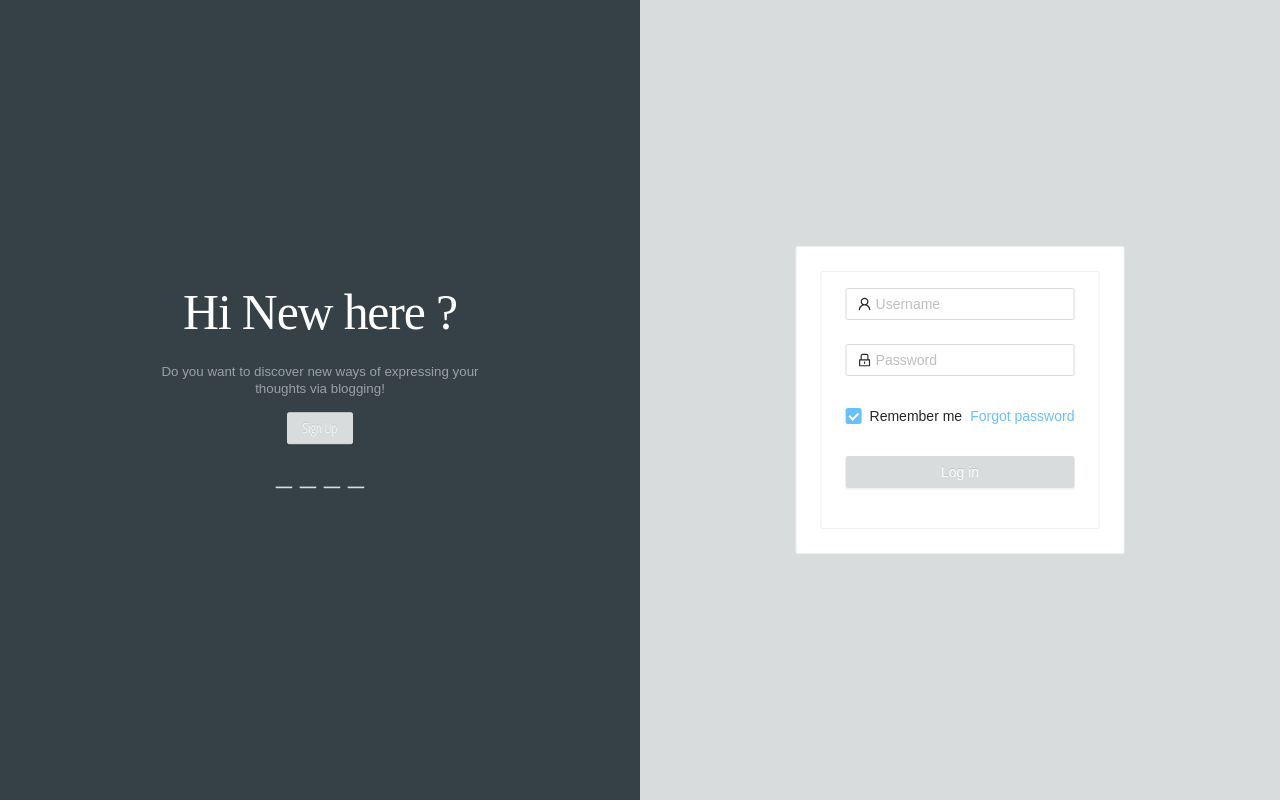
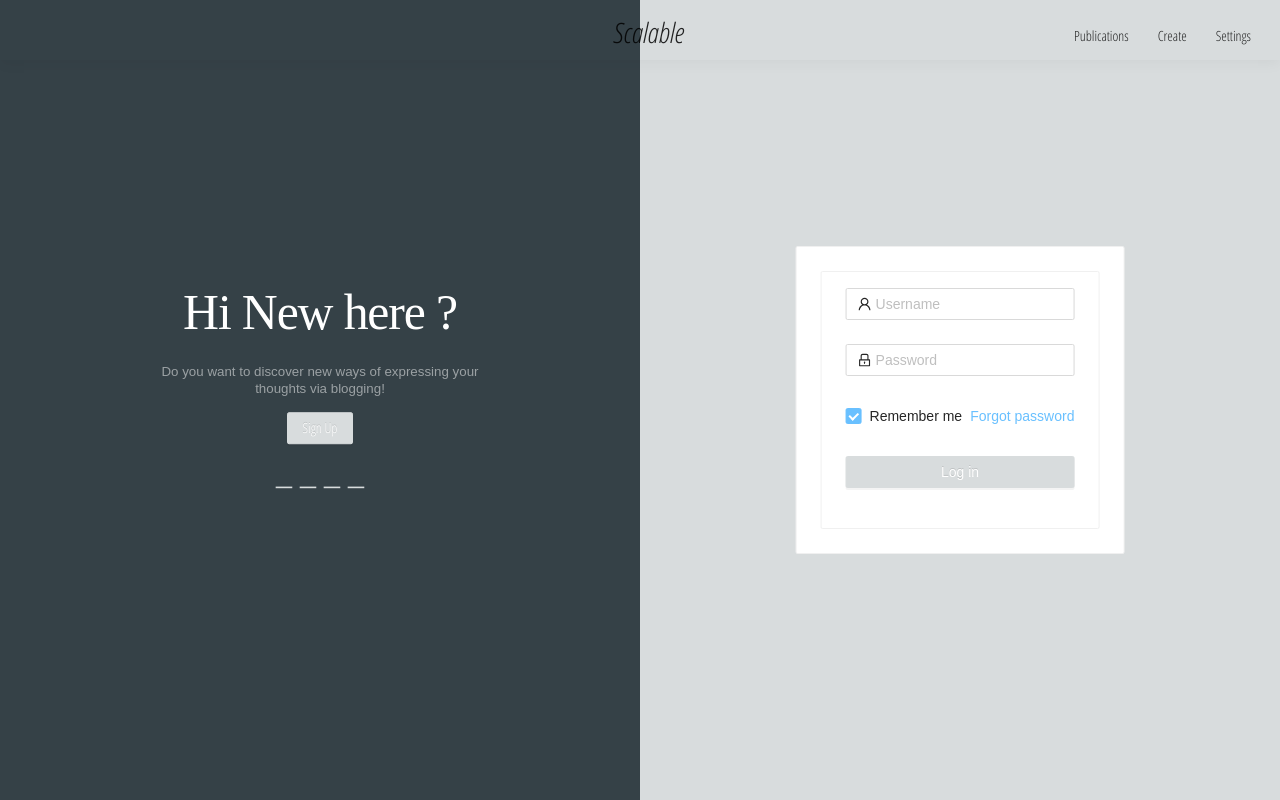
Before and after one commit to gloriaconcepto/scalableBlogUserPortal, a React (Create React App) app: page / in a window 1280 px wide. Built offline with nearby package versions, Linux system fonts and the light colour scheme.

Commit message:
Header template component added

```diff
--- a/src/App.js
+++ b/src/App.js
@@ -4,10 +4,11 @@ import "antd/dist/antd.css";
 //import 'antd/dist/antd.css';
 //import ManageLoginPages from "./components/logins";
 import Routes from "./components/Router/Router";
-import { Router,BrowserRouter } from "react-router-dom";
+import { BrowserRouter } from "react-router-dom";
 
 // import { Button } from "antd";
 import "./App.less";
+import "../src/components/css/layout.css";
 export const history = createBrowserHistory();
 
 function App() {
--- /dev/null
+++ b/src/components/Header/header.css
@@ -0,0 +1,40 @@
+.headerContainer{
+    width: 100%;
+  position: fixed;
+  top: 0;
+  height: 60px;
+  z-index: 101;
+  box-shadow: 0 2px 15px 0 rgba(0, 0, 0, 0.05);
+}
+
+.menu-horizontal{
+    display: -webkit-box;
+    display: -ms-flexbox;
+    display: flex;
+    -webkit-box-align: center;
+    -ms-flex-align: center;
+    align-items: center;
+    margin: 0;
+}
+
+.top_right{
+    position: absolute;
+    right: 0;
+    display: flex;
+    /* margin-right: 98px; */
+    bottom: 13px;
+    flex-wrap: wrap;
+    justify-content: center;
+}
+
+.top_right_Items{
+    flex-grow: 1;
+    margin-right: 29px;
+}
+
+.top_left{
+    margin-top: 16px;
+    margin-left: 17px;
+    font-style: italic;
+
+}
--- /dev/null
+++ b/src/components/Header/index.js
@@ -0,0 +1,18 @@
+import React, { memo } from "react";
+import "./header.css";
+const ManagedHeader = memo((props) => {
+    return (
+        <div className="headerContainer">
+            <div className="top_left">
+                <h3>Scalable</h3>
+            </div>
+            <div className="top_right">
+                <div className="top_right_Items">Publications</div>
+                <div className="top_right_Items">Create</div>
+                <div className="top_right_Items">Settings</div>
+            </div>
+        </div>
+    );
+});
+
+export default ManagedHeader;
--- a/src/components/HomeManager/index.js
+++ b/src/components/HomeManager/index.js
@@ -1,12 +1,11 @@
-import React,{memo} from 'react';
+import React, { memo } from "react";
 
-const ManagedHomeComponent=memo((props)=>{
-    return(
-      <div>
-          HELLO WELCOME
-
-      </div>
-    )
-})
+const ManagedHomeComponent = memo((props) => {
+    return (
+        <React.Fragment>
+           hello world
+        </React.Fragment>
+    );
+});
 
 export default ManagedHomeComponent;
--- a/src/components/Router/Router.js
+++ b/src/components/Router/Router.js
@@ -7,7 +7,7 @@ import RegistrationComponent from "../logins/admin/Registration";
 import ManagedHomeComponent from "../HomeManager/index";
 import AuthRoute from "./ProtecteRoutes";
 import ManageLoginPages from "../logins";
-
+import ManagedHeader from "../Header";
 export const history = createBrowserHistory();
 
 const Routes = (props) => {
@@ -16,6 +16,8 @@ const Routes = (props) => {
     return (
         <Router history={history}>
             <div>
+                <ManagedHeader />
+                <div className="container__wrap">
                     <Switch>
                         <Route exact path={LANDINGPAGE} component={ManageLoginPages} />
                         <Route exact path={SIGNUPPAGE} component={RegistrationComponent} />
@@ -37,6 +39,7 @@ const Routes = (props) => {
           /> */}
                     </Switch>
                 </div>
+            </div>
         </Router>
     );
 };
--- /dev/null
+++ b/src/components/css/layout.css
@@ -0,0 +1,10 @@
+.container__wrap {
+    padding-left: 0;
+    padding-top: 90px;
+    min-height: 100vh;
+    transition: padding-left 0.3s;
+}
+
+    /* @media screen and (min-width: 576px) {
+      padding-left: 250px;
+    } */
--- a/src/components/logins/admin/FormLogin.js
+++ b/src/components/logins/admin/FormLogin.js
@@ -3,11 +3,11 @@ import { withRouter } from "react-router-dom";
 import { HOMEPAGE } from "../../../constants/routes/constRoutes";
 import { Card, Form, Input, Button, Checkbox } from "antd";
 import { UserOutlined, LockOutlined } from "@ant-design/icons";
-import history from "../../Router/Router";
+
 const LoginForm = (props) => {
-    const onFinish = (values) => {
-        console.log("Received values of form: ", values);
-    };
+    // const onFinish = (values) => {
+    //     console.log("Received values of form: ", values);
+    // };
     const newLogin = (values) => {
         //temporary once firebase is fixed...
         if (values.password === "mmk") {
```
Lines whose indentation alone changed are shown as unchanged.
